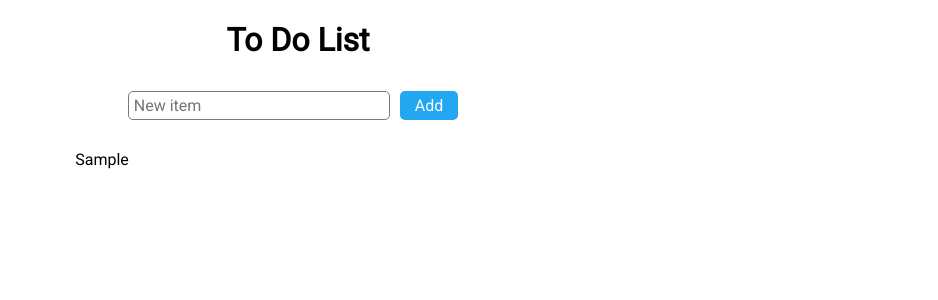
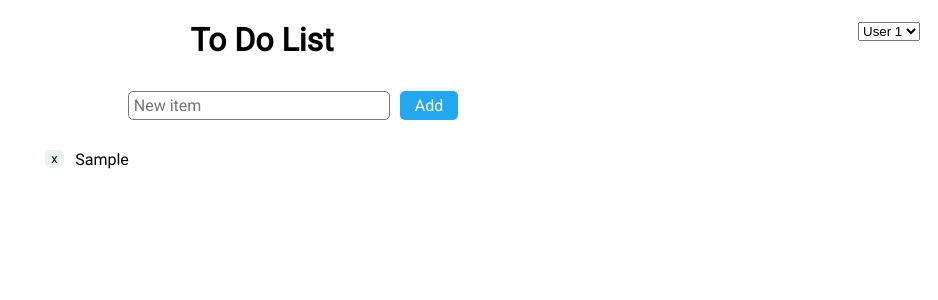
Before and after one commit to bpehlert/to-do-react, a React (Create React App) app: page / in a window 1280 px wide. Both pictures are taken after typing "Sample" into the empty fields and a click on the button "Add". Shown: the top 300 px of the page, without its empty margins (342-1280 px from the left). Built offline with nearby package versions, Linux system fonts and the light colour scheme; no server answers.

Commit message:
Added ability to select user.

```diff
--- a/src/components/App.js
+++ b/src/components/App.js
@@ -2,13 +2,14 @@ import React, { Component } from 'react';
 import './main.css';
 import Input from './Input';
 import List from './List';
+import User from './User';
 
 
 class App extends Component {
    constructor(){
       super()
       this.state = {
-         user: '',
+         currentUser: 1,
          userInput: '',
          list: []
       }
@@ -62,10 +63,20 @@ class App extends Component {
       this.setState({list: newList})
    };
 
+   selectUser = (event) => {
+      const newUser = parseInt(event.target.value);
+      this.setState({currentUser: newUser});
+   };
+
    render() {
       return(
          <div>
             <header>
+               <User
+                  list={this.state.list}
+                  currentUser={this.state.currentUser}
+                  selectUser={this.selectUser}
+               />
                <h1>To Do List</h1>
                <Input
                   userInput={this.state.userInput}
@@ -78,6 +89,7 @@ class App extends Component {
                list={this.state.list}
                onDelete={this.onDelete}
                toggleDone={this.toggleDone}
+               currentUser={this.state.currentUser}
             />
          </div>
       )
--- a/src/components/Item.js
+++ b/src/components/Item.js
@@ -4,7 +4,7 @@ import './main.css';
 const Item = (props) => {
    const { userId, id, title, completed, onDelete, toggleDone } = props;
    const doneClass = completed ? 'done' : '';
-   let deleteBtnClass = 'deleteBtn toggleBtn'
+   let deleteBtnClass = 'deleteBtn'
    return(
       <div className='container'>
           <button
--- a/src/components/List.js
+++ b/src/components/List.js
@@ -1,18 +1,20 @@
 import React from 'react';
 import Item from './Item';
 
-const List = ({ list, onDelete, toggleDone }) => {
+const List = ({ list, onDelete, toggleDone, currentUser }) => {
+   const currentUserArr = list.filter((item) => item.userId == currentUser);
+
    return (
       <div>
          {
-            list.map((item, i) => {
+            currentUserArr.map((item, i) => {
                return (
                   <Item
                      key = {i}
-                     userId = {list[i].userId}
-                     id = {list[i].id}
-                     title = {list[i].title}
-                     completed = {list[i].completed}
+                     userId = {currentUserArr[i].userId}
+                     id = {currentUserArr[i].id}
+                     title = {currentUserArr[i].title}
+                     completed = {currentUserArr[i].completed}
                      onDelete = {onDelete.bind(this, i)}
                      toggleDone ={toggleDone.bind(this, i)}
                   />
--- /dev/null
+++ b/src/components/User.js
@@ -0,0 +1,24 @@
+import React from 'react';
+
+const User = ({ list, currentUser, selectUser }) => {
+   if (!list.length) return null;
+   const lastUser = list[list.length -1].userId
+   let usersArr = [];
+   for (let i = 1; i <= lastUser; i++) {
+      usersArr.push(<option
+                        onSelect={selectUser}
+                        key={i}
+                        value={i}
+                        >User {i}</option>);
+   }
+   return (
+      <div className='user'>
+         <select onChange={selectUser} value={currentUser}>
+            {usersArr}
+         </select>
+      </div>
+
+   )
+}
+
+export default User;
--- a/src/components/main.css
+++ b/src/components/main.css
@@ -14,6 +14,11 @@ input{
 input:focus{
    outline: 0;
    background-color: #F2F1EF;
+}
+
+.user{
+   float: right;
+   margin-right: 10px;
 }
 
 #addBtn{
```
